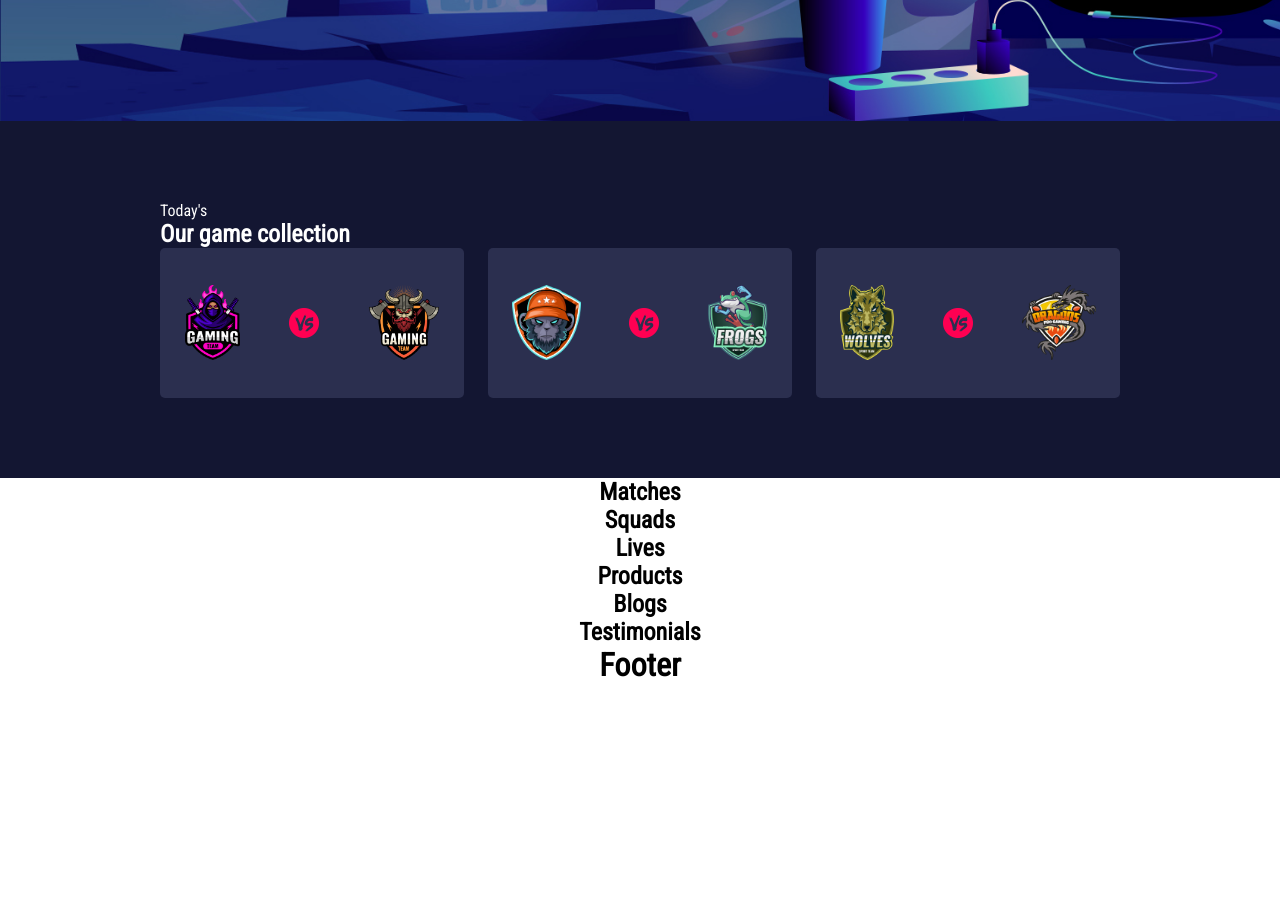
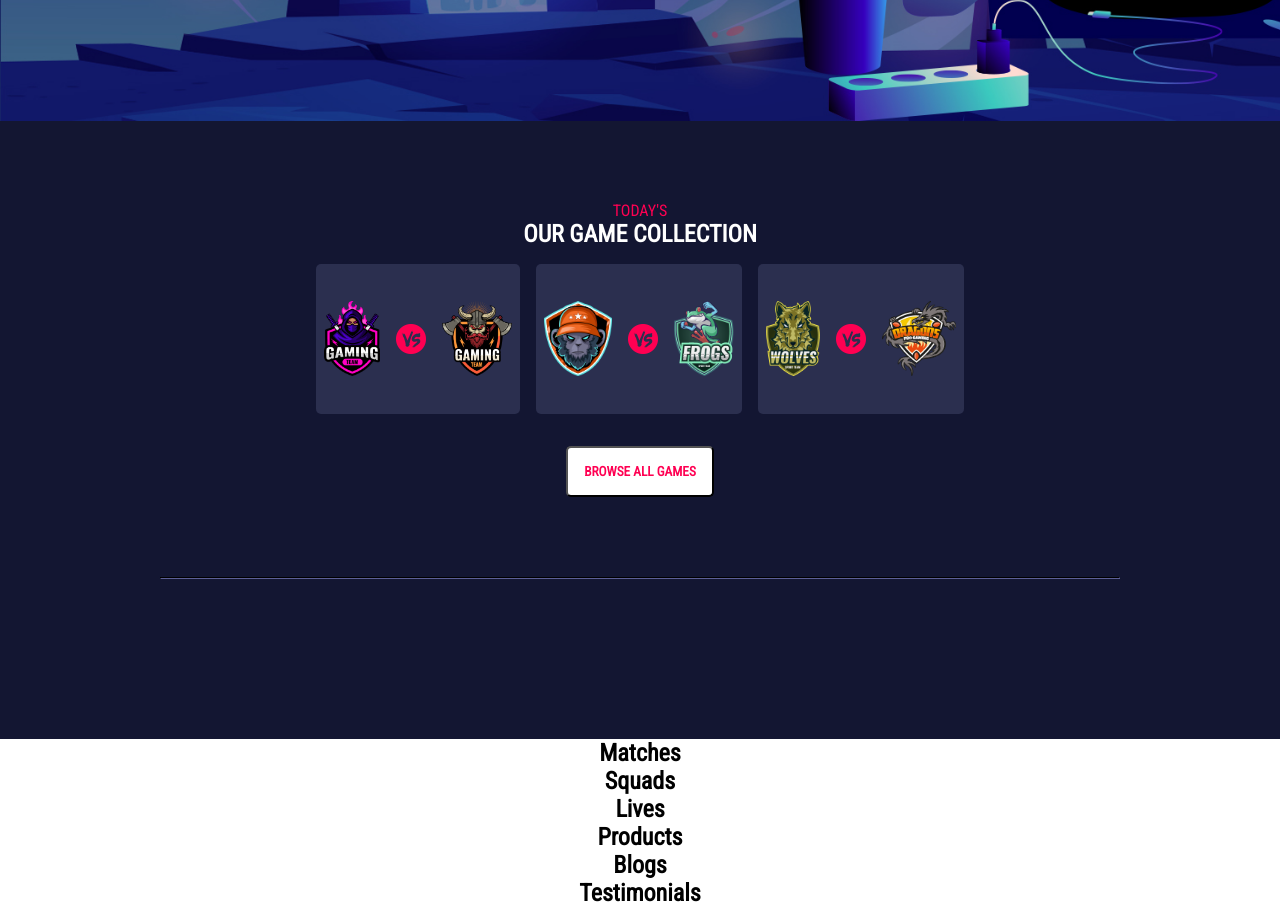
Before and after one commit to ManuelBravaccini/proj-html-vuejs, a Vue app: page / in a window 1280 px wide. Shown: the part 680-1590 px from the top of the page. Before the commit the page ends 1364 px from the top, so only its background shows below. Built offline with nearby package versions, Linux system fonts and the light colour scheme.

Commit message:
Implemented section AppGames

```diff
--- a/src/components/AppGames/AppGames.vue
+++ b/src/components/AppGames/AppGames.vue
@@ -18,6 +18,8 @@ export default {
             <div>
                 <CompVersusCards />
             </div>
+            <button>Browse all games</button>
+            <hr>
         </div>
     </section>
 </template>
@@ -29,17 +31,44 @@ section {
     padding: 5rem 0;
     color: $text-color;
     background-color: $primary-color;
+    text-transform: uppercase;
+
+    h1 {
+        font-weight: bold;
+
+    }
+
+    p {
+        color: $secondary-color;
+    }
 
     .container {
         margin: 0 auto;
         max-width: 960px;
         display: flex;
         flex-direction: column;
+        align-items: center;
     }
 
     div {
         display: flex;
         justify-content: space-between;
     }
+
+    button {
+        margin-top: 2rem;
+        padding: 1rem;
+        font-weight: bold;
+        text-transform: uppercase;
+        color: $secondary-color;
+        background-color: $text-color;
+        border-radius: 5px;
+    }
+
+    hr {
+        width: 100%;
+        margin: 5rem 0;
+        border-color: #292a43;
+    }
 }
 </style>
--- a/src/components/AppGames/CompVersusCards.vue
+++ b/src/components/AppGames/CompVersusCards.vue
@@ -65,16 +65,16 @@ export default {
 @use './styles/partials/variables' as *;
 
 article {
-    width: calc(100% / 3 - 1rem);
     height: 150px;
     display: flex;
     align-items: center;
-    justify-content: space-around;
     background-color: $primary-color-light;
     border-radius: 5px;
+    margin: 1rem .5rem 0;
 
     img {
         height: 75px;
+        margin: .5rem;
     }
 
     img.versus-logo {
```
